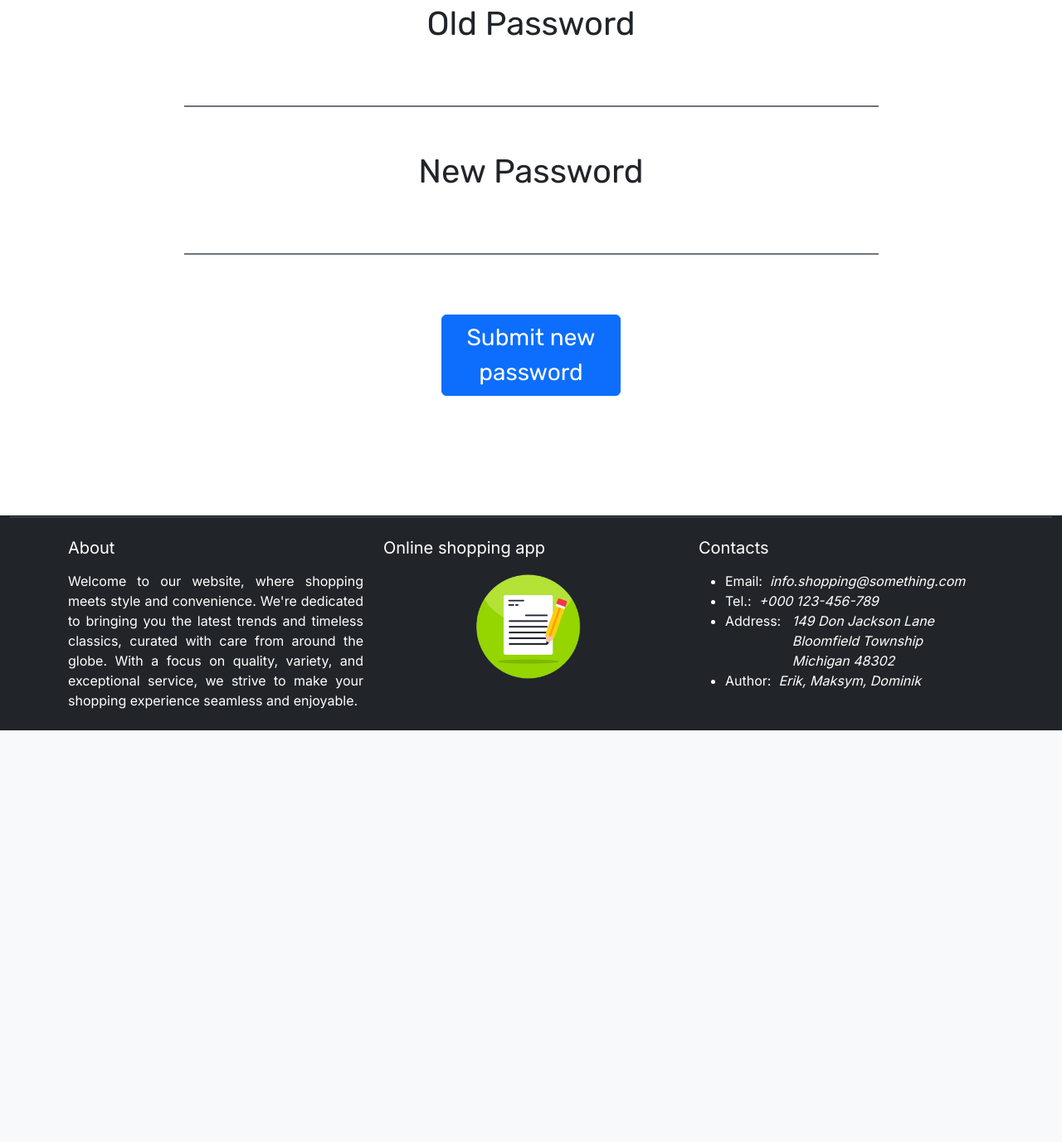
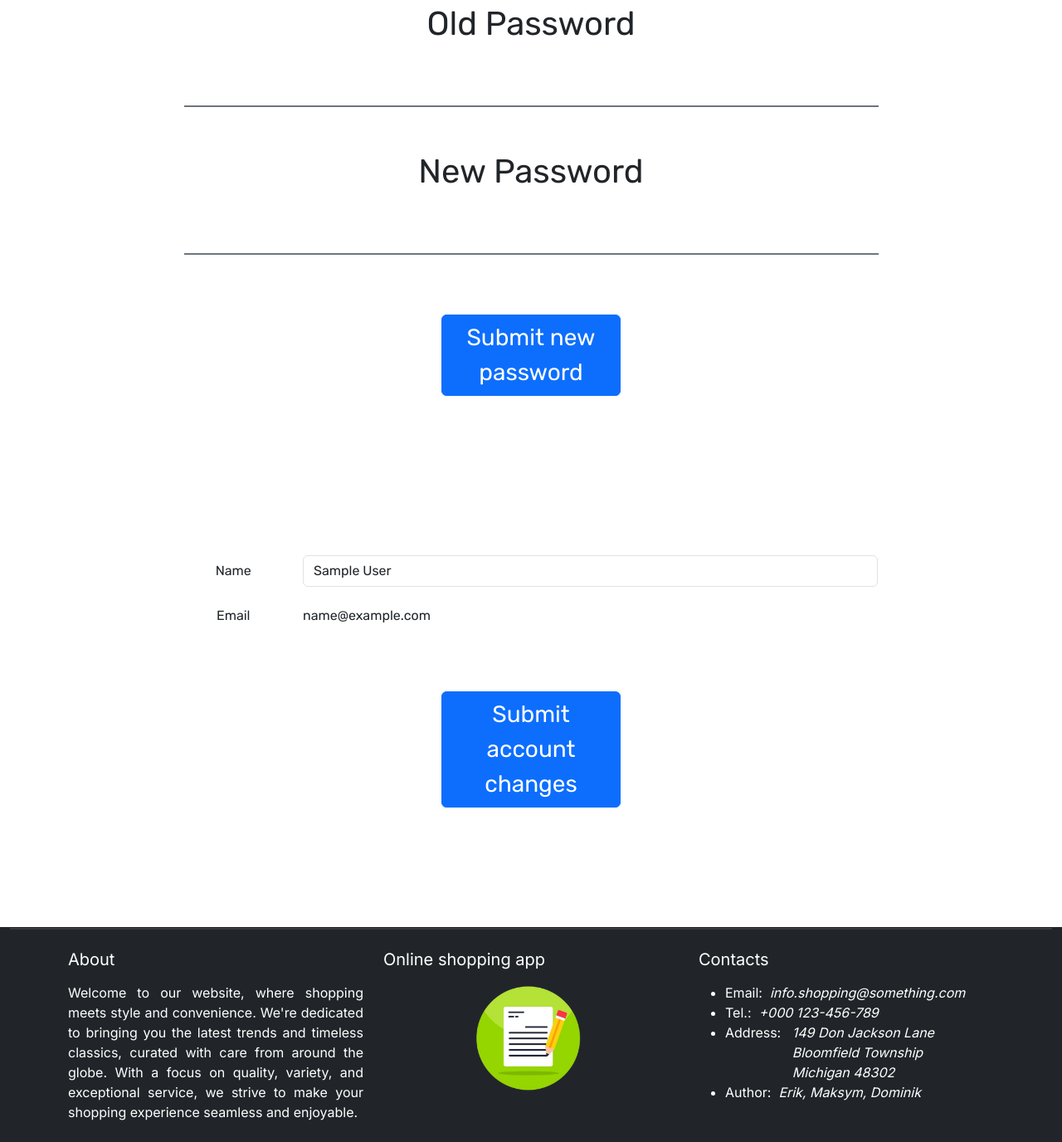
Before and after one commit to MaksymDoremi/WATeamWork, a PHP site: page /pages/account in a window 1280 px wide. Shown: the part 371-1747 px from the top of the page at 83% size. Before the commit the page ends 1251 px from the top, so only its background shows below. Run offline with PHP 8.4, Linux system fonts and the light colour scheme; the visitor is signed in with stand-in values (Sample User, id 1).

Commit message:
change account name implemented

```diff
--- a/dbsystem/login_user.php
+++ b/dbsystem/login_user.php
@@ -9,6 +9,7 @@ function verifyUser($email, $pass) {
     if(password_verify($pass, $data["password"])){
         $_SESSION["logged"] = "true";
         $_SESSION["username"] = $data["name"];
+        $_SESSION["email"] = $email;
         header("Location: ../home");
     }
     else{
--- a/pages/account.php
+++ b/pages/account.php
@@ -31,5 +31,24 @@
             </div>
         </form>
     </div>
+    <div class="my-5 container justify-content-center d-flex pt-5" id="fade">
+        <form class="text-container-6 mx-5 w-75 mb-5" action="../dbsystem/change_accountInfo.php" method="POST">
+            <div class="mb-3 row">
+                <label for="name" class="col-sm-2 col-form-label">Name</label>
+                <div class="col-sm-10">
+                  <input type="text" class="form-control" id="name" name="name" value="<?=$_SESSION["username"]?>">
+                </div>
+            </div>
+            <div class="mb-3 row">
+                <label for="staticEmail" class="col-sm-2 col-form-label">Email</label>
+                <div class="col-sm-10">
+                  <input type="text" readonly class="form-control-plaintext" id="staticEmail" value="<?=$_SESSION["email"]?>">
+                </div>
+            </div>
+            <div class="row justify-content-center align-items-center my-5">
+                <button type="submit" class="btn btn-primary fs-3 col-lg-3 mt-4 col-sm-6 col-12">Submit account changes</button>
+            </div>
+        </form>
+    </div>
 
 </main>
```
Also changed, not shown: dbsystem/change_accountInfo.php (added, +42 -0 lines), dbsystem/change_password.php (+23 -0 lines).
